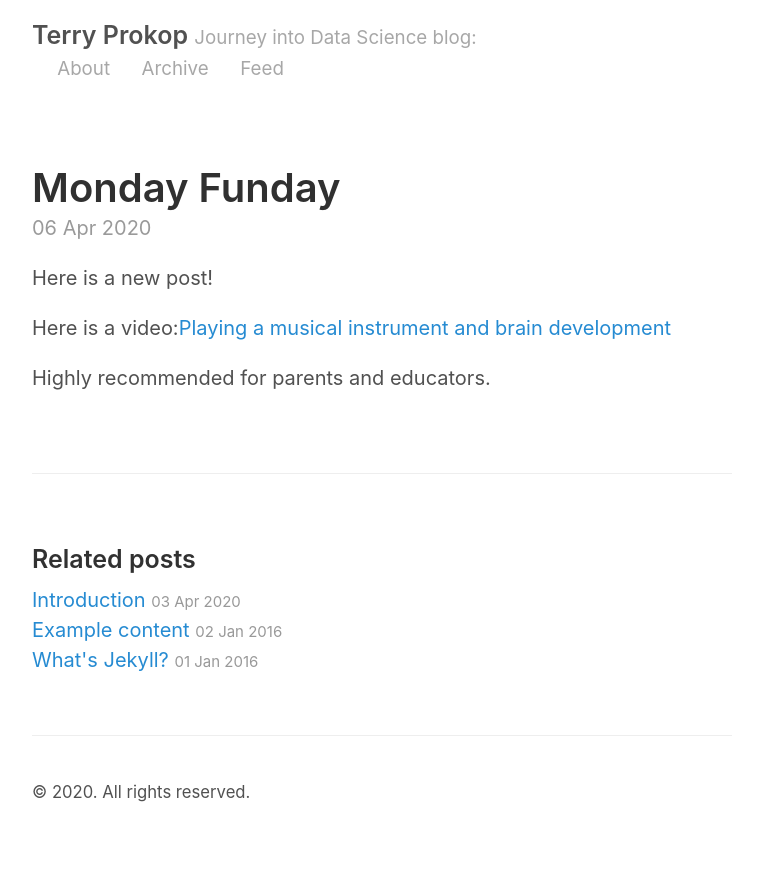
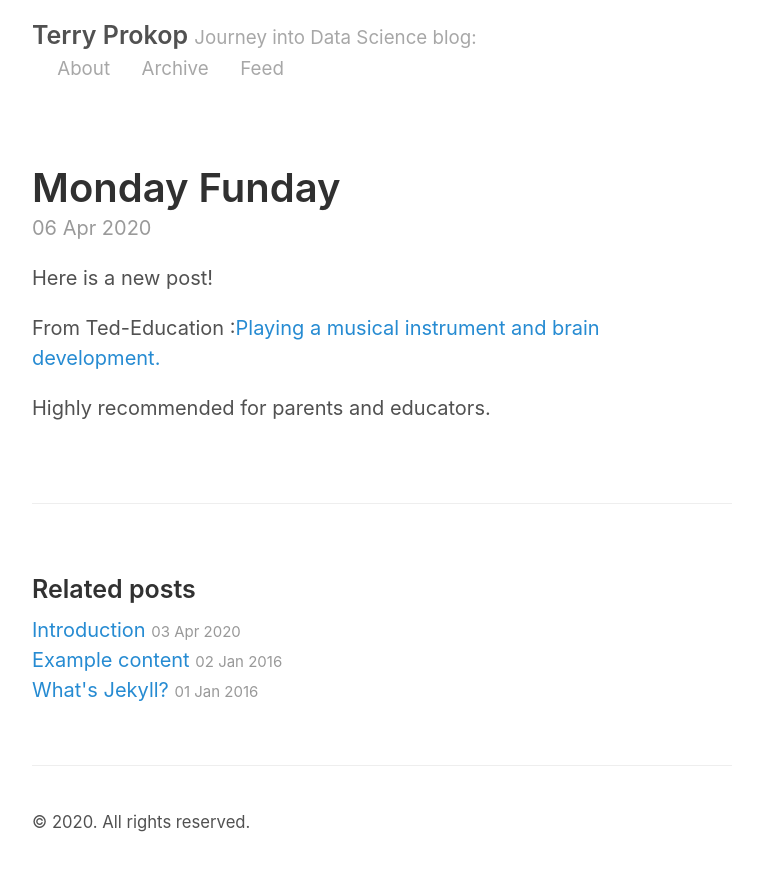
Before and after one commit to toko258/toko258.github.io, a Jekyll site: the page built from _posts/2020-04-06-Monday-Funday.md, in a window 1280 px wide. Shown: the top 871 px of the page, without its empty margins (258-1021 px from the left). Built offline with Jekyll 4.4.1, drawn with Linux system fonts in a browser that asks for light colours; our own code applies the rules of GitHub Pages for plain Markdown files.

Commit message:
Update 2020-04-06-Monday-Funday.md

```diff
--- a/_posts/2020-04-06-Monday-Funday.md
+++ b/_posts/2020-04-06-Monday-Funday.md
@@ -1,5 +1,5 @@
 Here is a new post!
 
-Here is a video:[Playing a musical instrument and brain development](https://youtu.be/R0JKCYZ8hng)
+From Ted-Education :[Playing a musical instrument and brain development.](https://youtu.be/R0JKCYZ8hng)
 
 Highly recommended for parents and educators.
```
